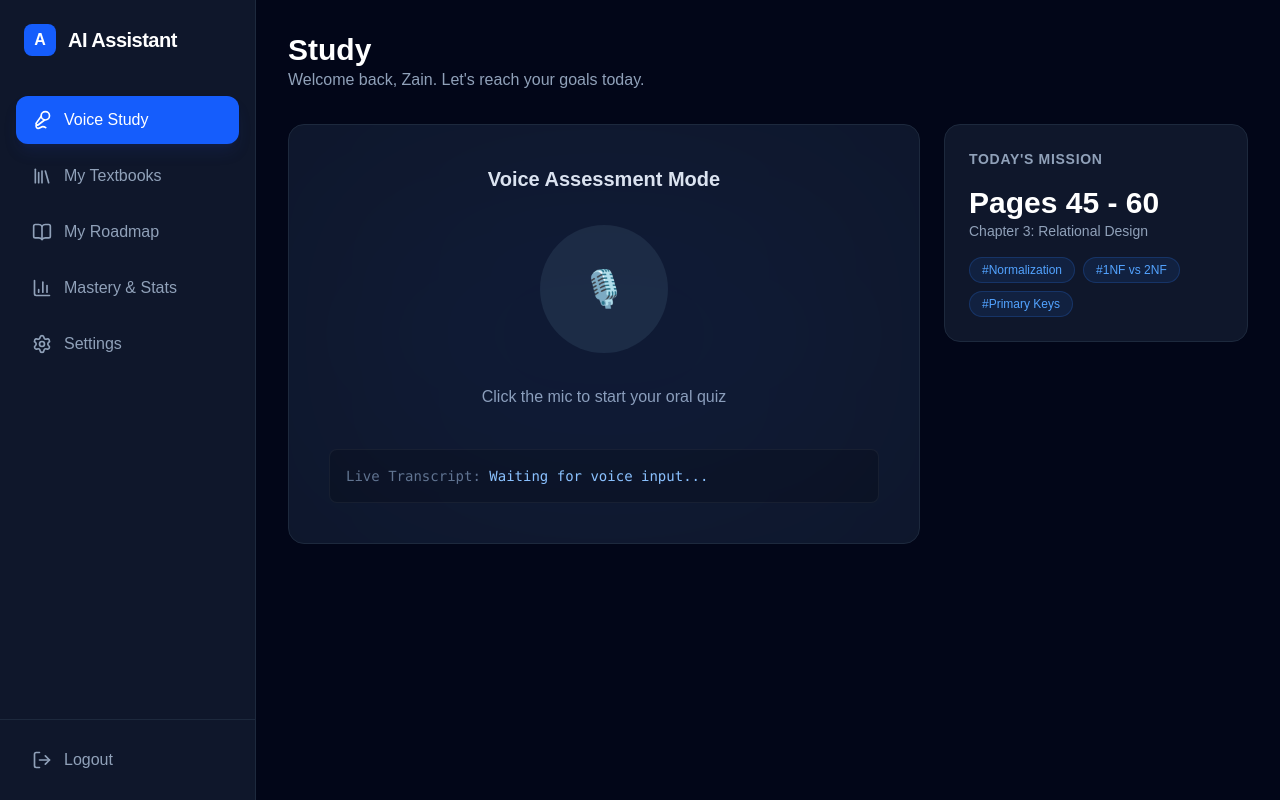
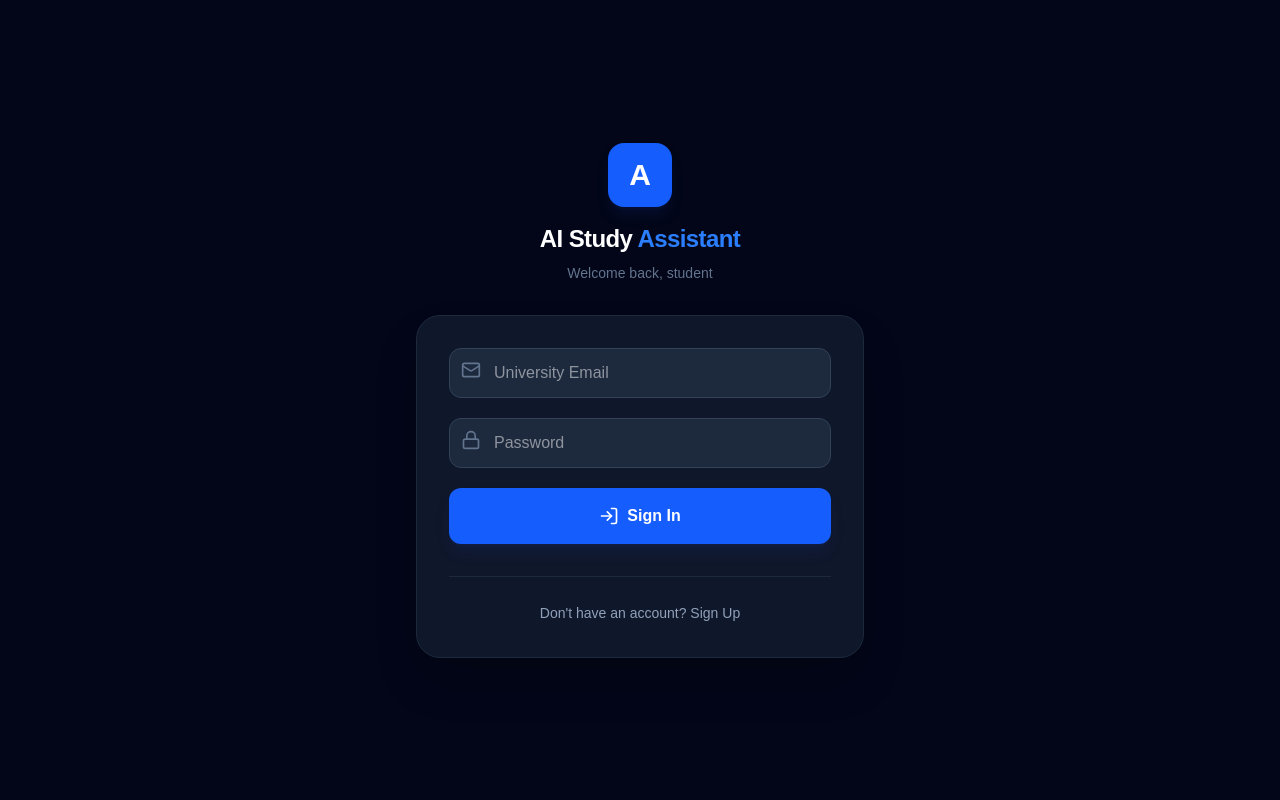
Before and after one commit to Shayan-Zain-Devs/Voice-AI-Learning-Assistant, a React (Vite) app in the folder client/: page / in a window 1280 px wide. Built offline with nearby package versions, Linux system fonts and the light colour scheme; no server answers.

Commit message:
Authentication Done

```diff
--- a/client/src/App.tsx
+++ b/client/src/App.tsx
@@ -1,4 +1,6 @@
-import { useState } from 'react';
+import { useState, useEffect } from 'react';
+import { supabase } from './supabaseClient';
+import Auth from './components/Auth';
 import Sidebar from './components/Sidebar';
 import VoiceHub from './components/VoiceHub';
 import Roadmap from './components/RoadMap';
@@ -8,7 +10,39 @@ import Textbooks from './components/Textbooks';
 
 function App() {
   const [activeTab, setActiveTab] = useState('study');
+  const [session, setSession] = useState<any>(null);
+  const [loading, setLoading] = useState(true);
 
+  useEffect(() => {
+    // Check initial session
+    supabase.auth.getSession().then(({ data: { session } }) => {
+      setSession(session);
+      setLoading(false);
+    });
+
+    // The "Live Wire" listener
+    const { data: { subscription } } = supabase.auth.onAuthStateChange((_event, session) => {
+      setSession(session);
+    });
+
+    return () => subscription.unsubscribe();
+  }, []);
+
+  // Show a loading spinner while checking if the user is logged in
+  if (loading) {
+    return (
+      <div className="min-h-screen bg-slate-950 flex items-center justify-center">
+        <div className="w-10 h-10 border-4 border-blue-600 border-t-transparent rounded-full animate-spin"></div>
+      </div>
+    );
+  }
+
+  // THE GUARD: If no session, show Auth screen
+  if (!session) {
+    return <Auth />;
+  }
+
+  // THE MAIN APP: Only visible if 'session' exists
   return (
     <div className="flex min-h-screen bg-slate-950 text-white">
       {/* 1. Permanent Sidebar */}
@@ -18,15 +52,26 @@ function App() {
       <main className="flex-1 ml-64 p-8">
         <div className="max-w-5xl mx-auto">
 
-          {/* Header context - changes based on page */}
-          <div className="mb-8">
-            <h1 className="text-3xl font-bold capitalize">{activeTab.replace('-', ' ')}</h1>
-            <p className="text-slate-400">Welcome back, Zain. Let's reach your goals today.</p>
+          {/* Header Context */}
+          <div className="mb-8 flex justify-between items-start">
+            <div>
+              <h1 className="text-3xl font-bold capitalize">{activeTab.replace('-', ' ')}</h1>
+              <p className="text-slate-400">
+                Welcome back, {session.user.user_metadata.full_name || 'Student'}. Let's reach your goals today.
+              </p>
+            </div>
+            {/* Sign Out Button */}
+            <button
+              onClick={() => supabase.auth.signOut()}
+              className="bg-slate-900 border border-slate-800 hover:bg-red-900/20 hover:text-red-400 px-4 py-2 rounded-xl text-sm font-medium transition-all"
+            >
+              Sign Out
+            </button>
           </div>
 
-          {/* Conditional Rendering Logic */}
+          {/* Tab Logic */}
           {activeTab === 'study' && (
-            <div className="grid grid-cols-12 gap-6">
+            <div className="grid grid-cols-12 gap-6 animate-in fade-in slide-in-from-bottom-4 duration-500">
               <div className="col-span-8">
                 <VoiceHub />
               </div>
@@ -36,34 +81,42 @@ function App() {
             </div>
           )}
 
+          {activeTab === 'library' && (
+            <div className="animate-in fade-in duration-500">
+              <Textbooks />
+            </div>
+          )}
+
           {activeTab === 'roadmap' && (
-            <div className="space-y-6">
+            <div className="space-y-6 animate-in fade-in duration-500">
               <Roadmap />
               <div className="bg-slate-900 p-6 rounded-2xl border border-slate-800">
                 <h3 className="text-lg font-semibold mb-4 text-blue-400">Roadmap Details</h3>
-                <p className="text-slate-400 text-sm">Your 30-day plan is optimized based on your textbook: "Database Systems". Next milestone: Mid-term prep on Day 15.</p>
+                <p className="text-slate-400 text-sm">
+                  Your plan is optimized based on your textbook. Next milestone: Mid-term prep on Day 15.
+                </p>
               </div>
             </div>
           )}
 
           {activeTab === 'analytics' && (
-            <div className="grid grid-cols-1 md:grid-cols-2 gap-6">
+            <div className="grid grid-cols-1 md:grid-cols-2 gap-6 animate-in fade-in duration-500">
               <MasteryHeatMap />
-              <div className="bg-slate-900 p-6 rounded-2xl border border-slate-800 flex items-center justify-center italic text-slate-500">
-                Performance charts and "Weak Topic" history will appear here.
+              <div className="bg-slate-900 p-6 rounded-2xl border border-slate-800 flex items-center justify-center italic text-slate-500 text-center">
+                Detailed performance charts and "Weak Topic" history will appear here once you complete more quizzes.
               </div>
             </div>
           )}
 
           {activeTab === 'settings' && (
-            <div className="bg-slate-900 p-8 rounded-2xl border border-slate-800">
+            <div className="bg-slate-900 p-8 rounded-2xl border border-slate-800 animate-in fade-in duration-500">
               <h2 className="text-xl font-bold mb-4">Account Settings</h2>
-              <p className="text-slate-400 italic">Configure your AI voice preference and textbook upload history here.</p>
+              <div className="space-y-4 text-slate-400">
+                <p>Email: {session.user.email}</p>
+                <p>CMS ID: {session.user.user_metadata.cms_id}</p>
+                <p className="italic text-sm">Voice preferences and AI personality settings coming soon.</p>
+              </div>
             </div>
-          )}
-
-          {activeTab === 'library' && (
-            <Textbooks />
           )}
 
         </div>
--- /dev/null
+++ b/client/src/components/Auth.tsx
@@ -0,0 +1,141 @@
+import { useState } from 'react';
+import { supabase } from '../supabaseClient';
+import { LogIn, UserPlus, Mail, Lock, User, Hash, Loader2 } from 'lucide-react';
+
+export default function Auth() {
+  const [loading, setLoading] = useState(false);
+  const [isSignUp, setIsSignUp] = useState(false); // Toggle between Login and Signup
+
+  // Form States
+  const [email, setEmail] = useState('');
+  const [password, setPassword] = useState('');
+  const [fullName, setFullName] = useState('');
+  const [cmsId, setCmsId] = useState('');
+
+  const handleAuth = async (e: React.FormEvent) => {
+    e.preventDefault();
+    setLoading(true);
+
+    try {
+      if (isSignUp) {
+        // --- SIGN UP LOGIC ---
+        const { error } = await supabase.auth.signUp({
+          email,
+          password,
+          options: {
+            // CRITICAL: This 'data' object is what our DB Trigger
+            // 'handle_new_user' looks for to create the profile!
+            data: {
+              full_name: fullName,
+              cms_id: cmsId,
+            },
+          },
+        });
+        if (error) throw error;
+        alert('Success! Check your email for the confirmation link.');
+      } else {
+        // --- LOGIN LOGIC ---
+        const { error } = await supabase.auth.signInWithPassword({
+          email,
+          password,
+        });
+        if (error) throw error;
+      }
+    } catch (error: any) {
+      alert(error.message);
+    } finally {
+      setLoading(false);
+    }
+  };
+
+  return (
+    <div className="min-h-screen bg-slate-950 flex flex-col items-center justify-center p-4">
+      {/* Logo Section */}
+      <div className="mb-8 flex flex-col items-center">
+        <div className="w-16 h-16 bg-blue-600 rounded-2xl flex items-center justify-center font-bold text-3xl shadow-lg shadow-blue-900/20 mb-4">A</div>
+        <h1 className="text-2xl font-bold text-white tracking-tight">AI Study <span className="text-blue-500">Assistant</span></h1>
+        <p className="text-slate-500 text-sm mt-2">{isSignUp ? 'Create your student account' : 'Welcome back, student'}</p>
+      </div>
+
+      {/* Auth Card */}
+      <div className="w-full max-w-md bg-slate-900 border border-slate-800 p-8 rounded-3xl shadow-2xl">
+        <form onSubmit={handleAuth} className="space-y-5">
+
+          {isSignUp && (
+            <>
+              <div className="relative">
+                <User className="absolute left-3 top-3 text-slate-500" size={20} />
+                <input
+                  type="text"
+                  placeholder="Full Name"
+                  required
+                  className="w-full bg-slate-800 border border-slate-700 p-3 pl-11 rounded-xl focus:border-blue-500 outline-none transition"
+                  value={fullName}
+                  onChange={(e) => setFullName(e.target.value)}
+                />
+              </div>
+              <div className="relative">
+                <Hash className="absolute left-3 top-3 text-slate-500" size={20} />
+                <input
+                  type="text"
+                  placeholder="CMS ID (e.g. 507257)"
+                  required
+                  className="w-full bg-slate-800 border border-slate-700 p-3 pl-11 rounded-xl focus:border-blue-500 outline-none transition"
+                  value={cmsId}
+                  onChange={(e) => setCmsId(e.target.value)}
+                />
+              </div>
+            </>
+          )}
+
+          <div className="relative">
+            <Mail className="absolute left-3 top-3 text-slate-500" size={20} />
+            <input
+              type="email"
+              placeholder="University Email"
+              required
+              className="w-full bg-slate-800 border border-slate-700 p-3 pl-11 rounded-xl focus:border-blue-500 outline-none transition"
+              value={email}
+              onChange={(e) => setEmail(e.target.value)}
+            />
+          </div>
+
+          <div className="relative">
+            <Lock className="absolute left-3 top-3 text-slate-500" size={20} />
+            <input
+              type="password"
+              placeholder="Password"
+              required
+              className="w-full bg-slate-800 border border-slate-700 p-3 pl-11 rounded-xl focus:border-blue-500 outline-none transition"
+              value={password}
+              onChange={(e) => setPassword(e.target.value)}
+            />
+          </div>
+
+          <button
+            type="submit"
+            disabled={loading}
+            className="w-full bg-blue-600 hover:bg-blue-500 text-white font-bold py-4 rounded-xl shadow-lg shadow-blue-900/20 transition flex items-center justify-center gap-2"
+          >
+            {loading ? (
+              <Loader2 className="animate-spin" size={20} />
+            ) : isSignUp ? (
+              <><UserPlus size={20} /> Sign Up</>
+            ) : (
+              <><LogIn size={20} /> Sign In</>
+            )}
+          </button>
+        </form>
+
+        <div className="mt-8 pt-6 border-t border-slate-800 text-center">
+          <button
+            onClick={() => setIsSignUp(!isSignUp)}
+            className="text-slate-400 hover:text-blue-400 text-sm transition"
+          >
+            {isSignUp ? 'Already have an account? Sign In' : "Don't have an account? Sign Up"}
+          </button>
+        </div>
+      </div>
+    </div>
+  );
+}
```
Also changed, not shown: 1 other file (tests, documents, lock files or other folders).
